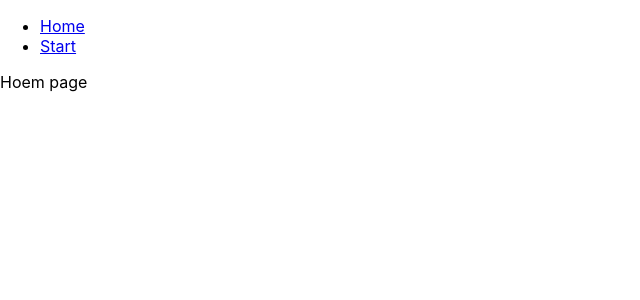
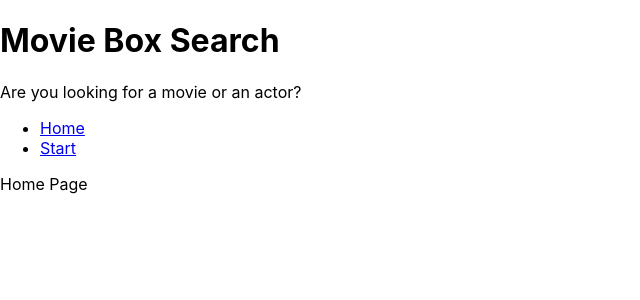
Before and after one commit to rossKulyk/movie-box-search, a React (Create React App) app: page / in a window 1280 px wide. Shown: the top 300 px of the page, without its empty margins (0-640 px from the left). Built offline with nearby package versions, Linux system fonts and the light colour scheme.

Commit message:
created title component with updated mainPageLayout component

```diff
--- a/src/App.js
+++ b/src/App.js
@@ -1,13 +1,11 @@
 import React from "react";
 import { Switch, Route } from "react-router-dom";
-import Navs from "./components/Navs";
+
 import Home from "./pages/Home";
 import StarPage from "./pages/StarPage";
 
 function App() {
     return (
-        <div>
-            <Navs />
         <Switch>
             <Route exact path="/">
                 <Home />
@@ -19,7 +17,6 @@
                 <div>Not found</div>
             </Route>
         </Switch>
-        </div>
     );
 }
 
--- /dev/null
+++ b/src/components/MainPageLayout.js
@@ -0,0 +1,16 @@
+import React from "react";
+import Navs from "./Navs";
+import Title from "./Title";
+
+export default function MainPageLayout({ children }) {
+    return (
+        <div>
+            <Title
+                title="Movie Box Search"
+                subtitle="Are you looking for a movie or an actor?"
+            />
+            <Navs />
+            {children}
+        </div>
+    );
+}
--- /dev/null
+++ b/src/components/Title.js
@@ -0,0 +1,10 @@
+import React from "react";
+
+export default function Title({ title, subtitle }) {
+    return (
+        <div>
+            <h1>{title}</h1>
+            <p>{subtitle}</p>
+        </div>
+    );
+}
--- a/src/pages/Home.js
+++ b/src/pages/Home.js
@@ -1,5 +1,6 @@
 import React from "react";
+import MainPageLayout from "../components/MainPageLayout";
 
 export default function Home() {
-    return <div>Hoem page</div>;
+    return <MainPageLayout>Home Page</MainPageLayout>;
 }
--- a/src/pages/StarPage.js
+++ b/src/pages/StarPage.js
@@ -1,5 +1,6 @@
 import React from "react";
+import MainPageLayout from "../components/MainPageLayout";
 
-export default function Home() {
-    return <div>Star page</div>;
+export default function StarPage() {
+    return <MainPageLayout>Star Page</MainPageLayout>;
 }
```
Lines whose indentation alone changed are shown as unchanged.
